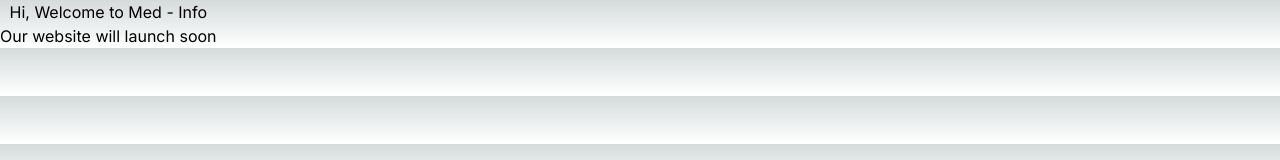
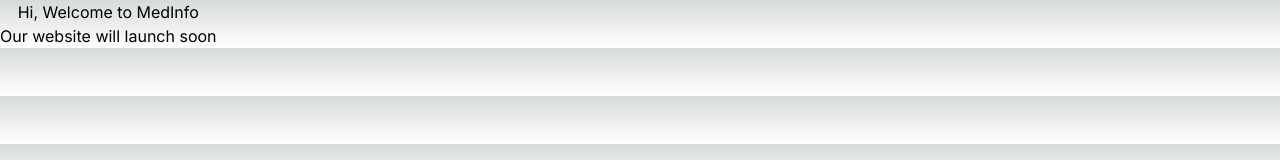
Before and after one commit to Anjani-Kumar-Soni/med-info, a Next.js app: page / in a window 1280 px wide. Shown: the top 160 px of the page. Built offline with nearby package versions, Linux system fonts and the light colour scheme.

Commit message:
Minor changes

```diff
--- a/app/page.js
+++ b/app/page.js
@@ -5,7 +5,7 @@ export default function Home() {
     <div className="flex">
       {" "}
       <div className="justify-center items-center">
-        <h1 className="text-center"> Hi, Welcome to Med - Info </h1>{" "}
+        <h1 className="text-center"> Hi, Welcome to MedInfo </h1>{" "}
         <p className="text-center"> Our website will launch soon </p>{" "}
       </div>
     </div>
```
